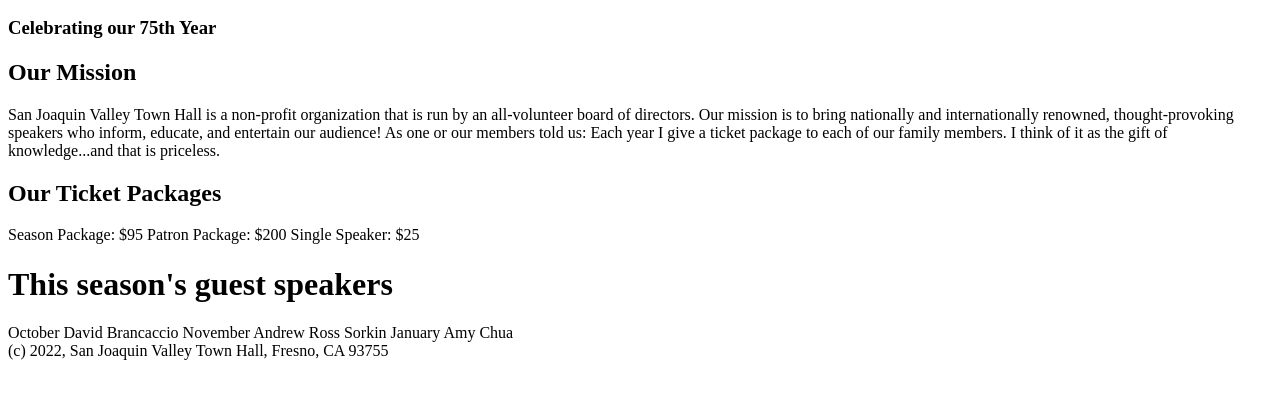
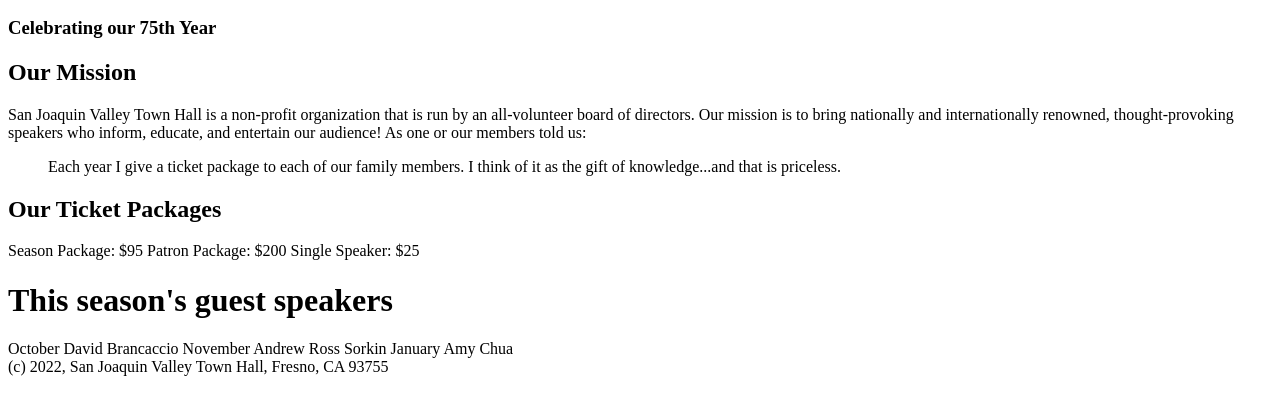
Before and after one commit to rmrfiftynine/A05, a plain HTML site: page index.html in a window 1280 px wide. Shown: the part 142-556 px from the top of the page. Drawn offline with Linux system fonts and the light colour scheme.

Commit message:
p and blockquotes

```diff
--- a/index.html
+++ b/index.html
@@ -16,9 +16,9 @@
 	<main>
 <h2>	Our Mission</h2>
 
-		San Joaquin Valley Town Hall is a non-profit organization that is run by an all-volunteer board of directors. Our mission is to bring nationally and internationally renowned, thought-provoking speakers who inform, educate, and entertain our audience! As one or our members told us:
+		<p></p>San Joaquin Valley Town Hall is a non-profit organization that is run by an all-volunteer board of directors. Our mission is to bring nationally and internationally renowned, thought-provoking speakers who inform, educate, and entertain our audience! As one or our members told us:
 
-		Each year I give a ticket package to each of our family members. I think of it as the gift of knowledge...and that is priceless.
+		<blockquote> Each year I give a ticket package to each of our family members. I think of it as the gift of knowledge...and that is priceless. </blockquote>
 
 
 		<h2>Our Ticket Packages</h2>
```
